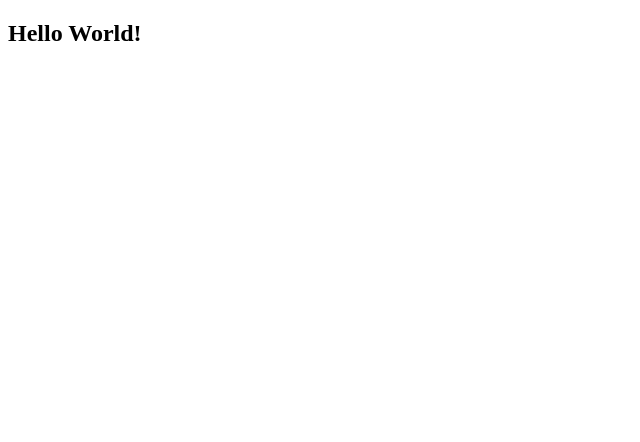
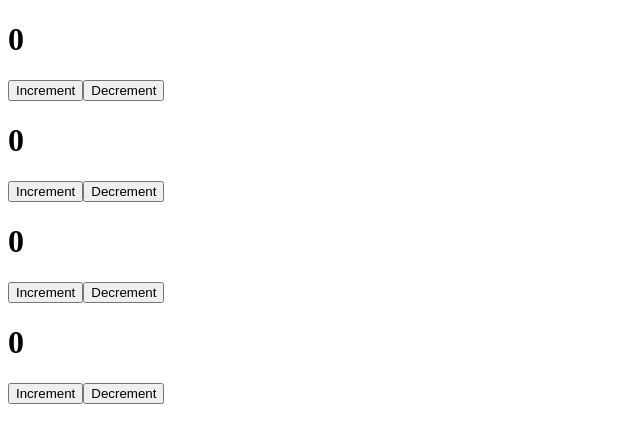
Before and after one commit to Faust43/my-first-react-app, a React (Create React App) app: page / in a window 1280 px wide. Shown: the top 442 px of the page, without its empty margins (0-640 px from the left). Built offline with nearby package versions, Linux system fonts and the light colour scheme.

Commit message:
add counter

```diff
--- a/src/App.js
+++ b/src/App.js
@@ -1,7 +1,13 @@
+import { useState } from 'react'
+import Counter from './components/Counter'
+
 function App() {
 	return (
 		<div className='App'>
-			<h2>Hello World!</h2>
+			<Counter />
+			<Counter />
+			<Counter />
+			<Counter />
 		</div>
 	)
 }
--- /dev/null
+++ b/src/components/Counter.jsx
@@ -0,0 +1,23 @@
+import { useState } from 'react'
+
+const Counter = () => {
+	const [count, setCount] = useState(0)
+
+	function increment() {
+		setCount(count + 1)
+	}
+
+	function decrement() {
+		setCount(count - 1)
+	}
+
+	return (
+		<div>
+			<h1>{count}</h1>
+			<button onClick={increment}>Increment</button>
+			<button onClick={decrement}>Decrement</button>
+		</div>
+	)
+}
+
+export default Counter
```
